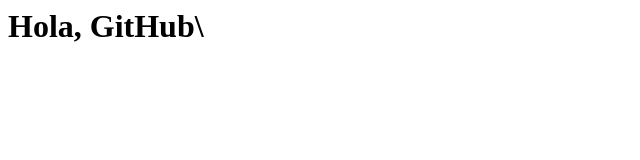
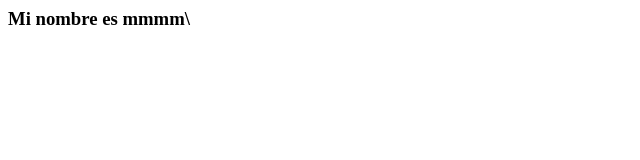
Before and after one commit to Sayas-R/Trabajos, a plain HTML site: page index.html in a window 1280 px wide. Shown: the whole page, without its empty margins (0-640 px from the left). Drawn offline with Linux system fonts and the light colour scheme.

Commit message:
Modificación en feature1

```diff
--- a/index.html
+++ b/index.html
@@ -1 +1 @@
-<h1>Hola, GitHub\<h1>
+<h3>Mi nombre es mmmm\<h1>
```
